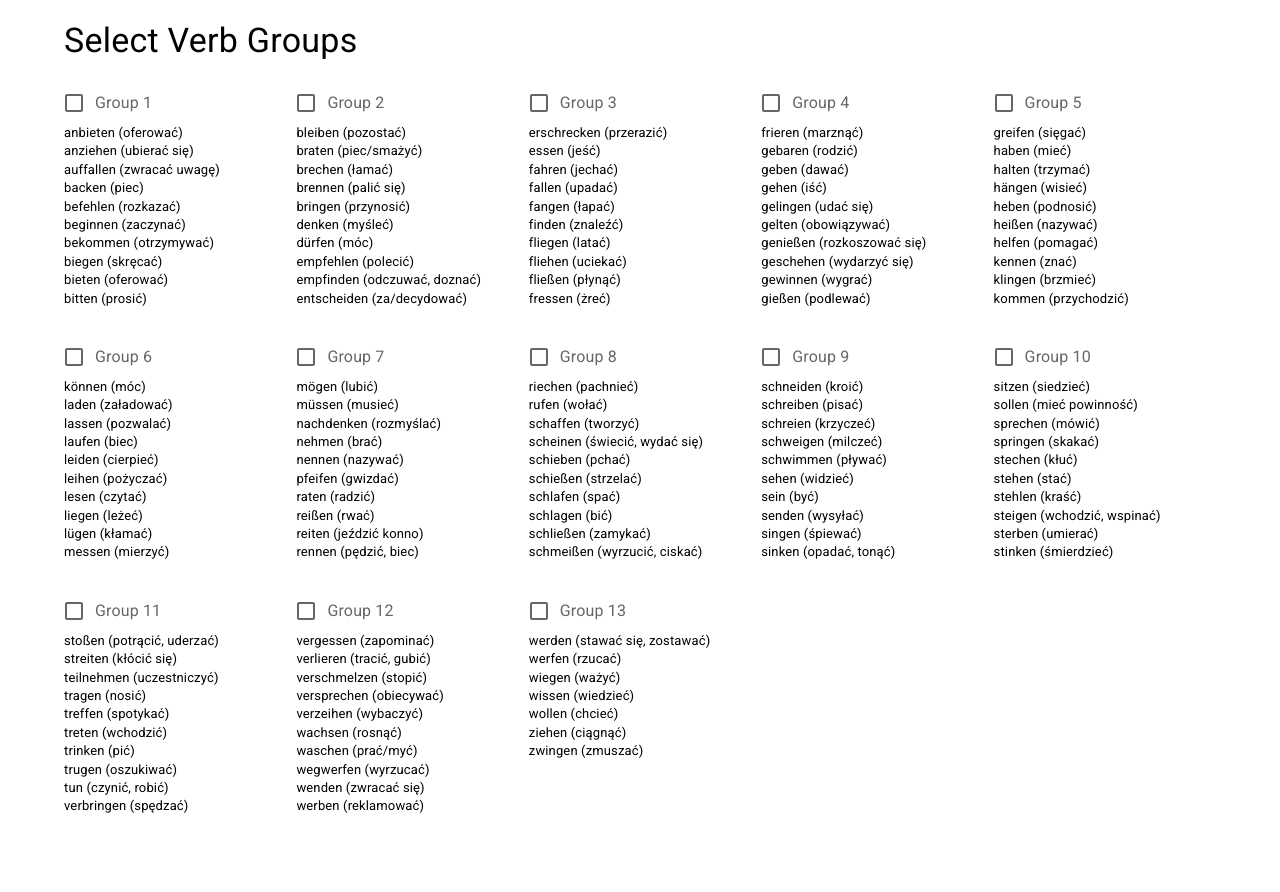
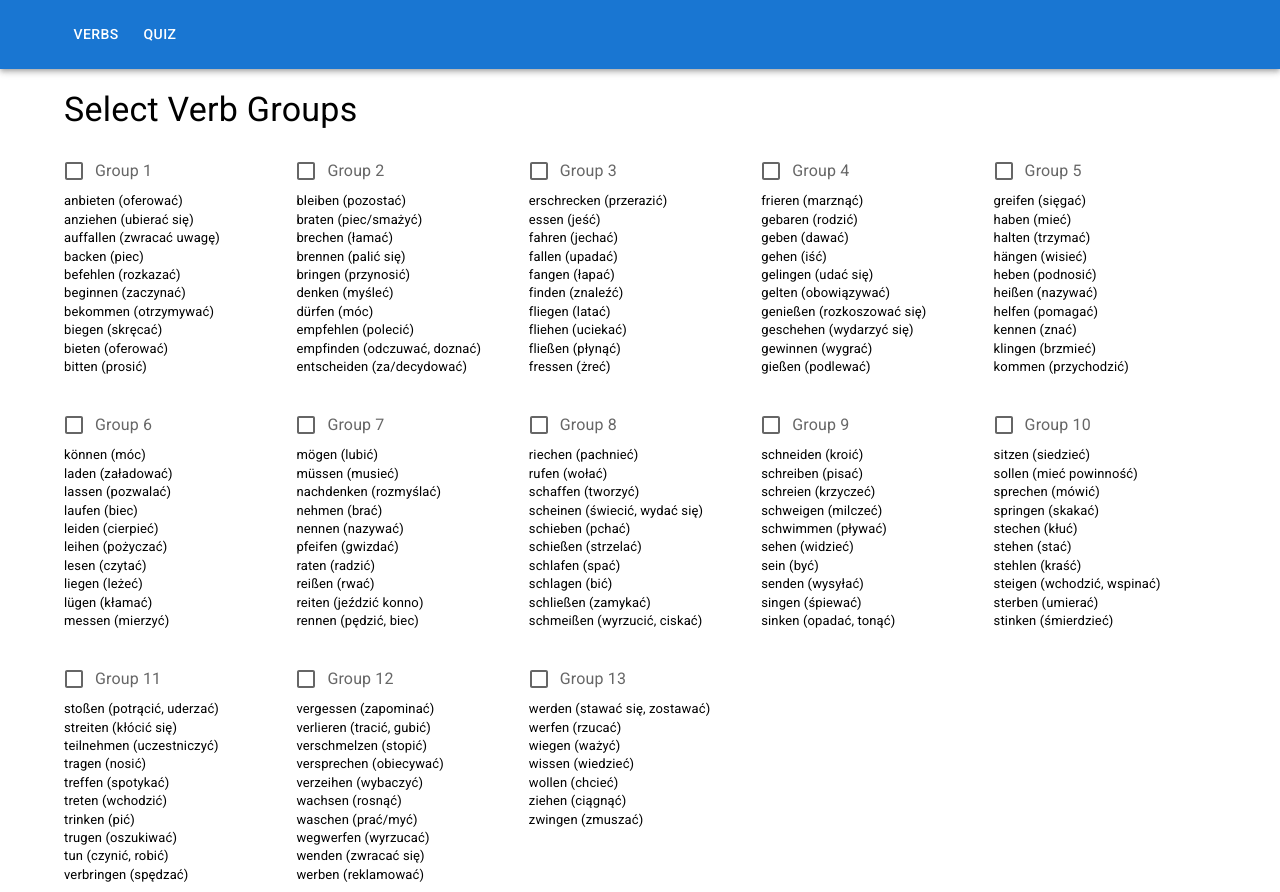
Before and after one commit to pbartkowiak-dev/past_participle, a React (Create React App) app: page / in a window 1280 px wide. Before the commit the page ends 824 px from the top, so only its background shows below. Built offline with nearby package versions, Linux system fonts and the light colour scheme.

Commit message:
Add top menu

```diff
--- a/src/App.js
+++ b/src/App.js
@@ -1,14 +1,30 @@
-import { BrowserRouter, Routes, Route } from "react-router-dom";
+import { BrowserRouter, Routes, Route, Link } from "react-router-dom";
 import SelectView from "./views/select-view";
 import QuizView from "./views/quiz-view";
+import { AppBar, Container, Button } from "@mui/material";
+
+const views = [
+    { name: 'Verbs', route: '/' },
+    { name: 'Quiz', route: '/quiz' }
+];
 
 function App() {
   return (
       <BrowserRouter>
-        <Routes>
-          <Route path="/" element={<SelectView />} />
-          <Route path="/quiz" element ={<QuizView/>} />
-        </Routes>
+          <AppBar position="static">
+              <Container sx={{ flexGrow: 1, display: { xs: 'none', md: 'flex' } }}>
+                  { views.map(({ name, route }) => (
+                      <Link key={route} to={route}>
+                          <Button role="link" sx={{ my: 2, color: 'white'}}>{name}</Button>
+                      </Link>
+                  ))}
+              </Container>
+          </AppBar>
+            <Routes>
+              <Route path="/" element={<SelectView />} />
+              <Route path="/quiz" element ={<QuizView/>} />
+            </Routes>
+
       </BrowserRouter>
   );
 }
```
